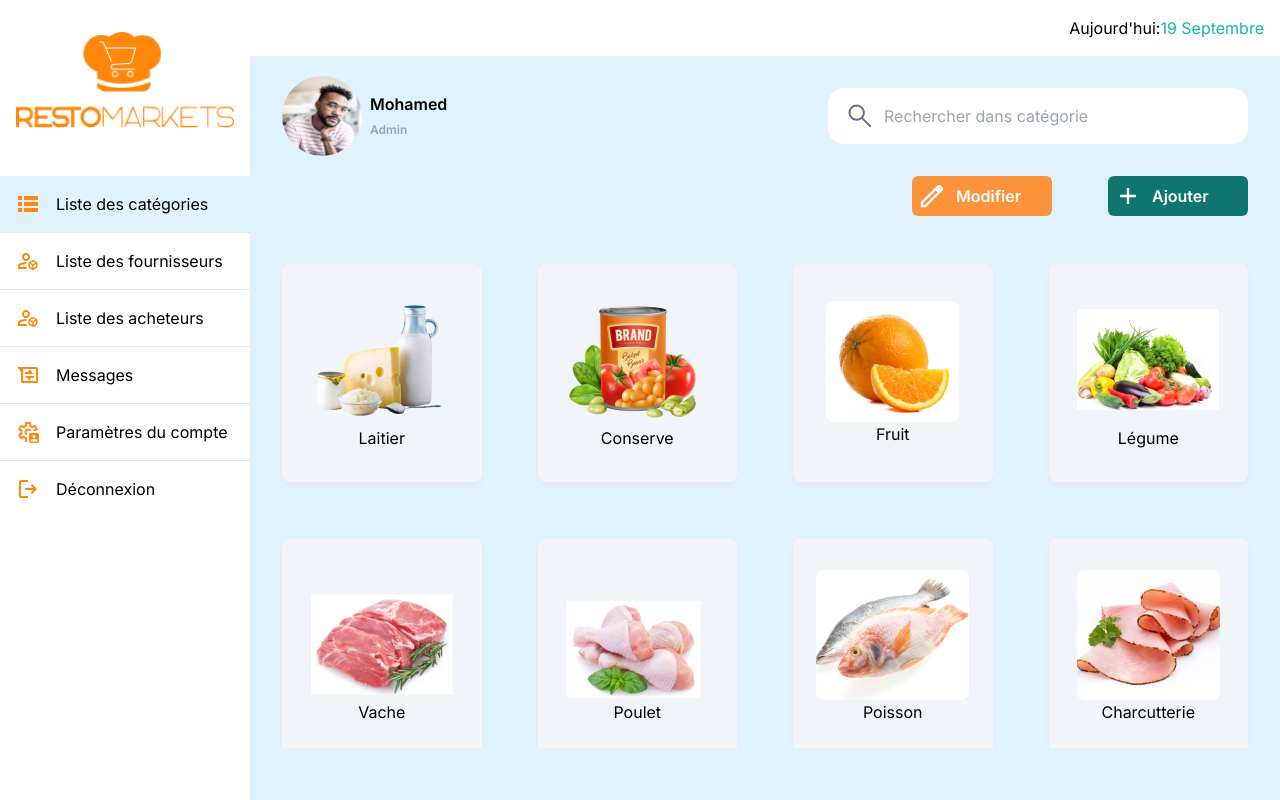
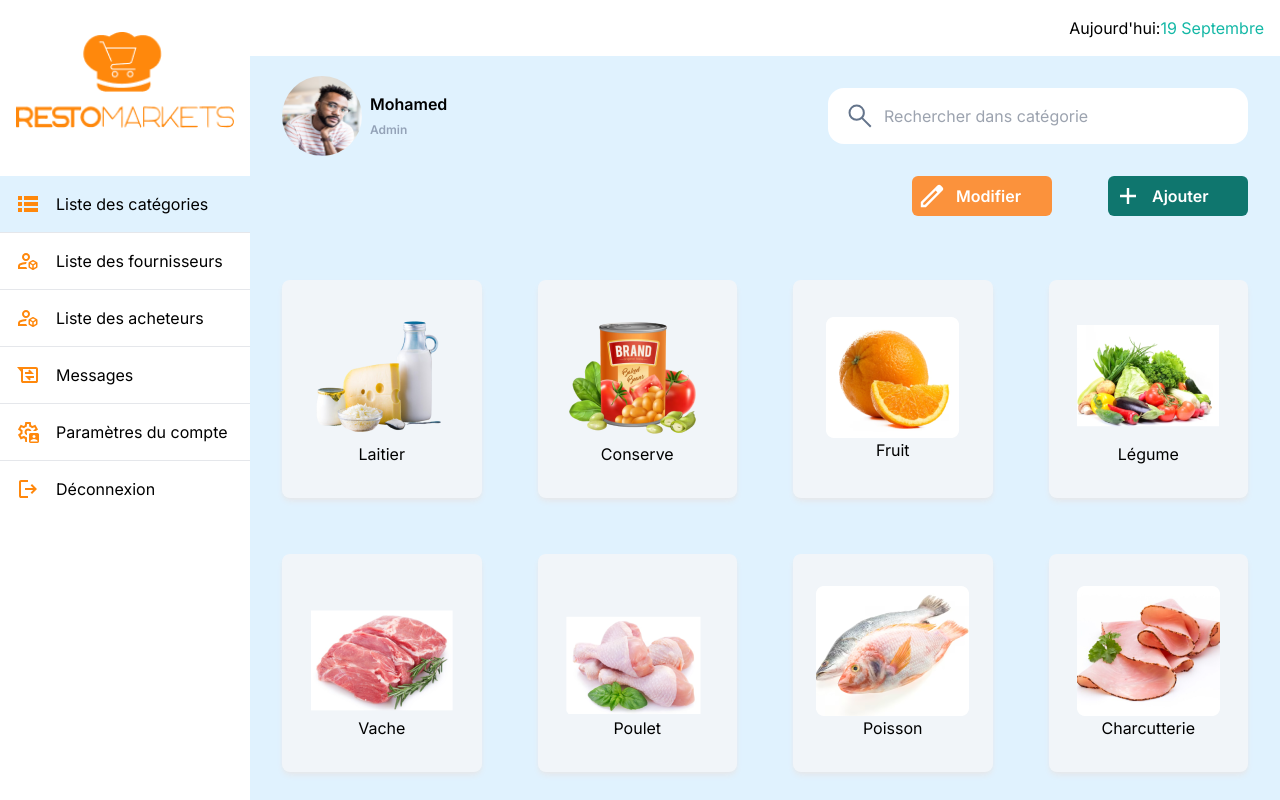
Before and after one commit to as0ne/resto-admin-dashboard, a Next.js app: page /categories in a window 1280 px wide. Built offline with nearby package versions, Linux system fonts and the light colour scheme.

Commit message:
Resize the categories grid.

```diff
--- a/app/(main)/(routes)/categories/page.tsx
+++ b/app/(main)/(routes)/categories/page.tsx
@@ -44,7 +44,7 @@ const CategoriesPage = () => {
           path="/categories/ajouter"
         />
       </div>
-      <div className="w-full max-h-[500px] pb-24 lg:pb-[120px] overflow-y-auto gap-10 p-4 bg-white lg:bg-sky-100 rounded-md lg:gap-14 mt-8 grid grid-cols-2 lg:grid-cols-4 lg:px-8">
+      <div className="w-full lg:max-h-[calc(100vh-220px)] max-h-[calc(100vh-280px)] pb-32 lg:pb-10 overflow-y-auto bg-white lg:bg-inherit grid grid-cols-2 lg:grid-cols-4 gap-10 lg:gap-14 p-8 mt-8">
         {items.map((item) => (
           <div
             className="bg-slate-100 rounded-lg py-8 flex flex-col justify-center items-center shadow-md shadow-gray-200"
--- a/components/Button.tsx
+++ b/components/Button.tsx
@@ -14,7 +14,7 @@ const Button = ({ path, label, Icon, color }: Props) => {
   return (
     <button
       onClick={() => router.push(path)}
-      className={`w-fit lg:w-full flex items-center gap-2 ${color} text-white text-base font-semibold rounded-md lg:p-1`}
+      className={`lg:w-full flex items-center gap-2 ${color} text-white text-base font-semibold rounded-md lg:p-1`}
     >
       <Icon className="w-12 h-12 lg:w-8 lg:h-8" />
       <p className="hidden lg:flex">{label}</p>
```
